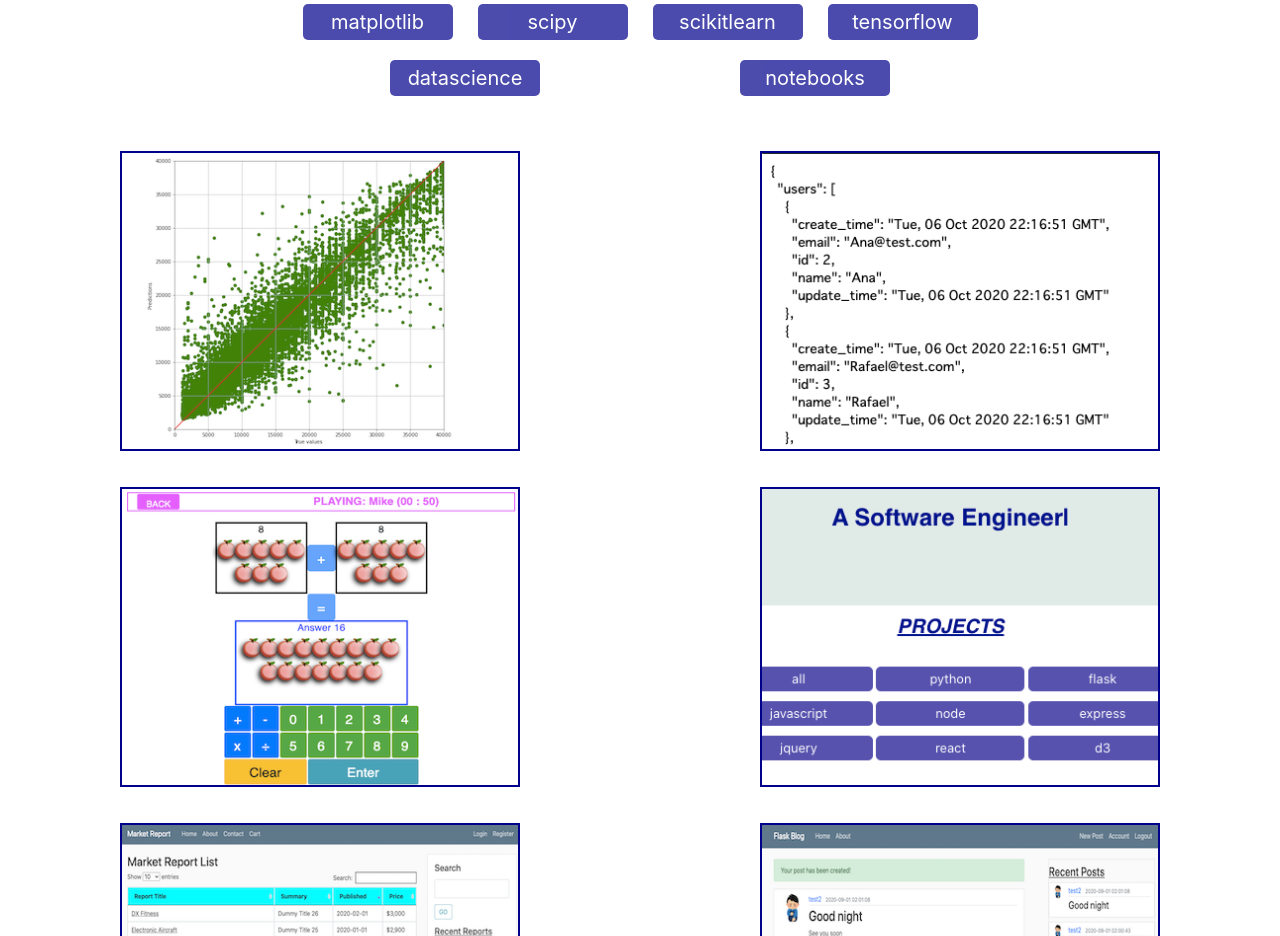
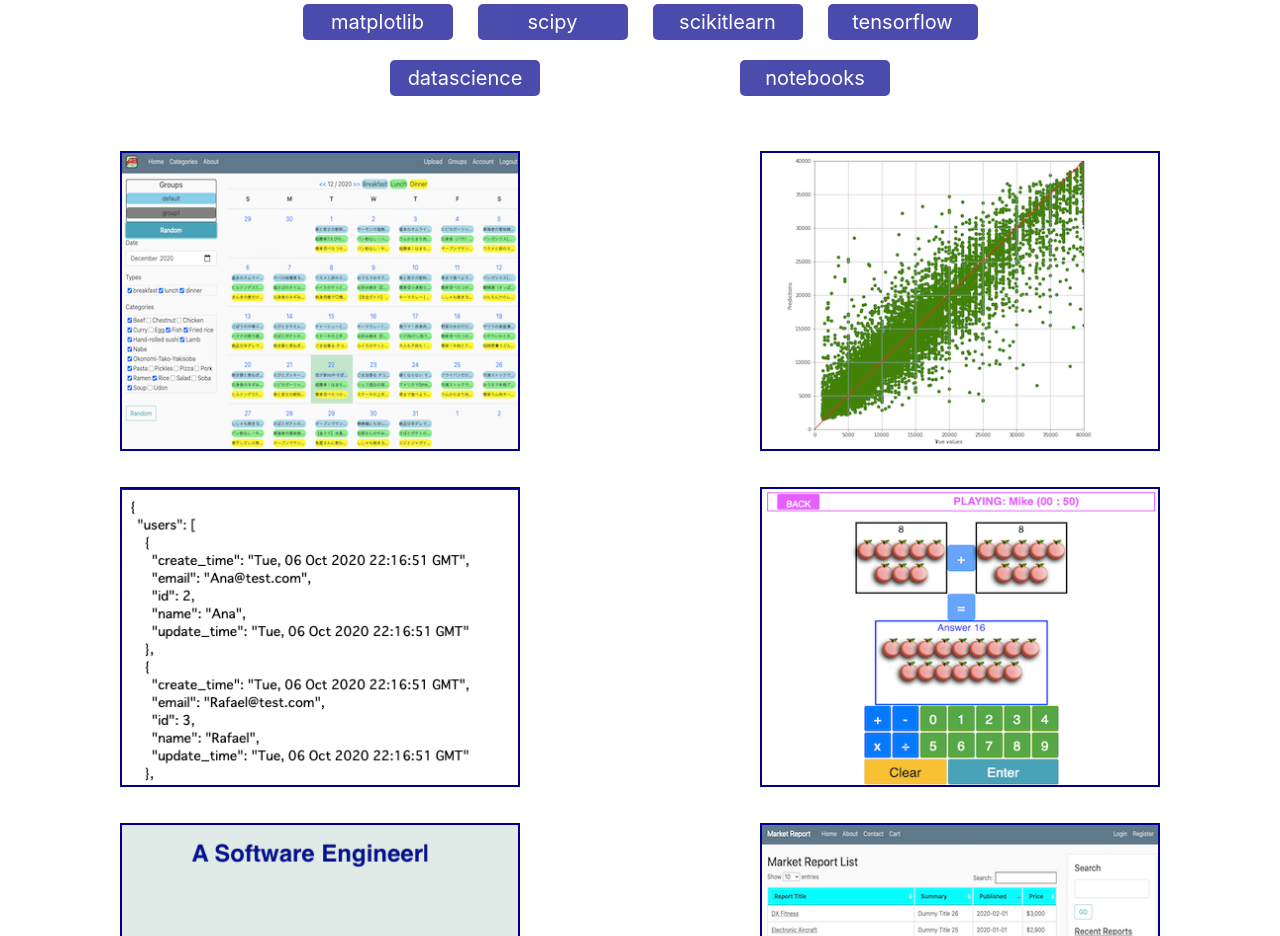
Before and after one commit to gadenahi/pf, a React (Create React App) app: page / in a window 1280 px wide. Shown: the part 920-1856 px from the top of the page. Built offline with nearby package versions, Linux system fonts and the light colour scheme.

Commit message:
added recipe project

```diff
--- a/src/components/data/data.js
+++ b/src/components/data/data.js
@@ -1,6 +1,13 @@
 const project_filters = ["all", "python", "flask", "javascript", "node", "express", "jquery", "react", "d3", "postgresql", "chai", "restapi", "matplotlib", "scipy", "scikitlearn", "tensorflow", "datascience", "notebooks"]
 
 const projects = [
+    {
+        id: 26,
+        url: "https://recipe-scheduler111.herokuapp.com/login?next=%2F",
+        image: `${process.env.PUBLIC_URL}/imgs/food_recipe_scheduler.png`,
+        caption: "Fod Recipe Scheduler",
+        category: ["python", "flask", "javascript", "jquery", "postgresql"]
+    },
     {
         id: 25,
         url: "https://github.com/gadenahi/car_price_prediction/blob/main/car_analysis.ipynb",
```
Also changed, not shown: public/imgs/food_recipe_scheduler.png (added).
